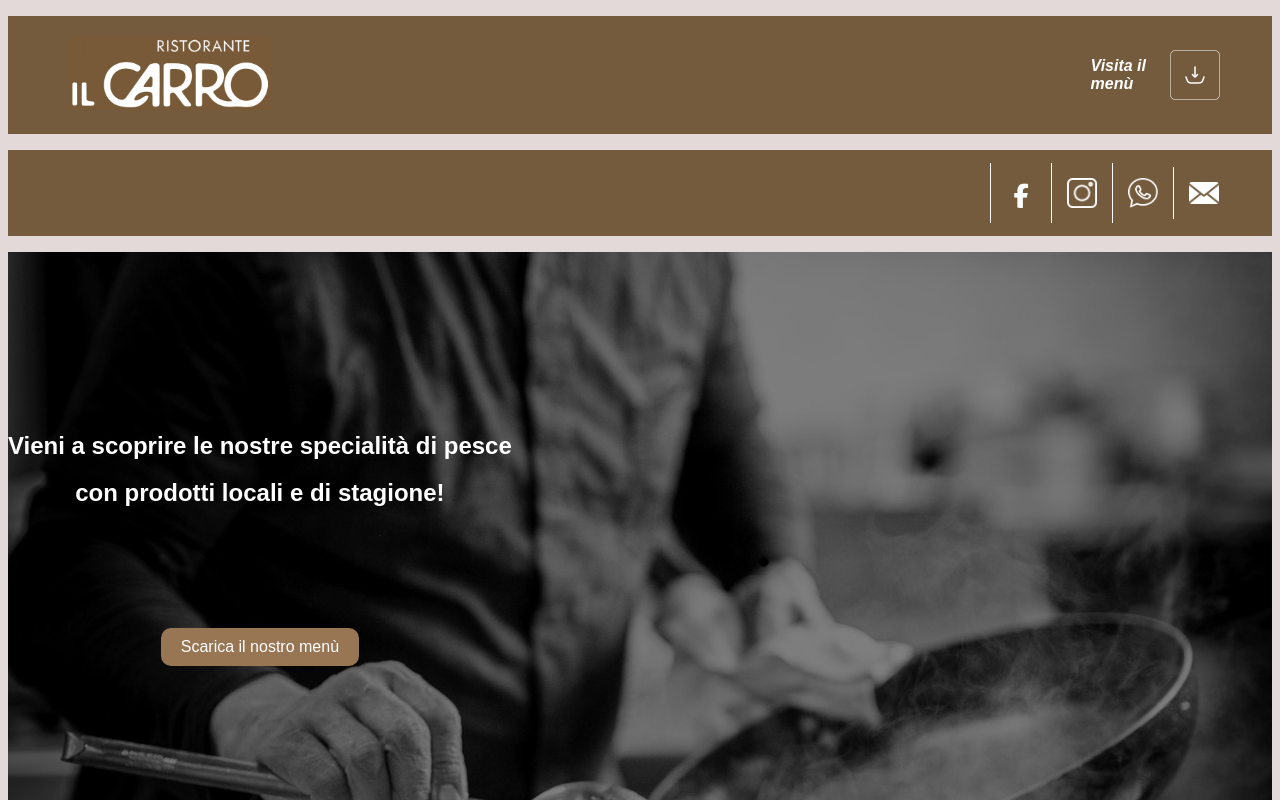
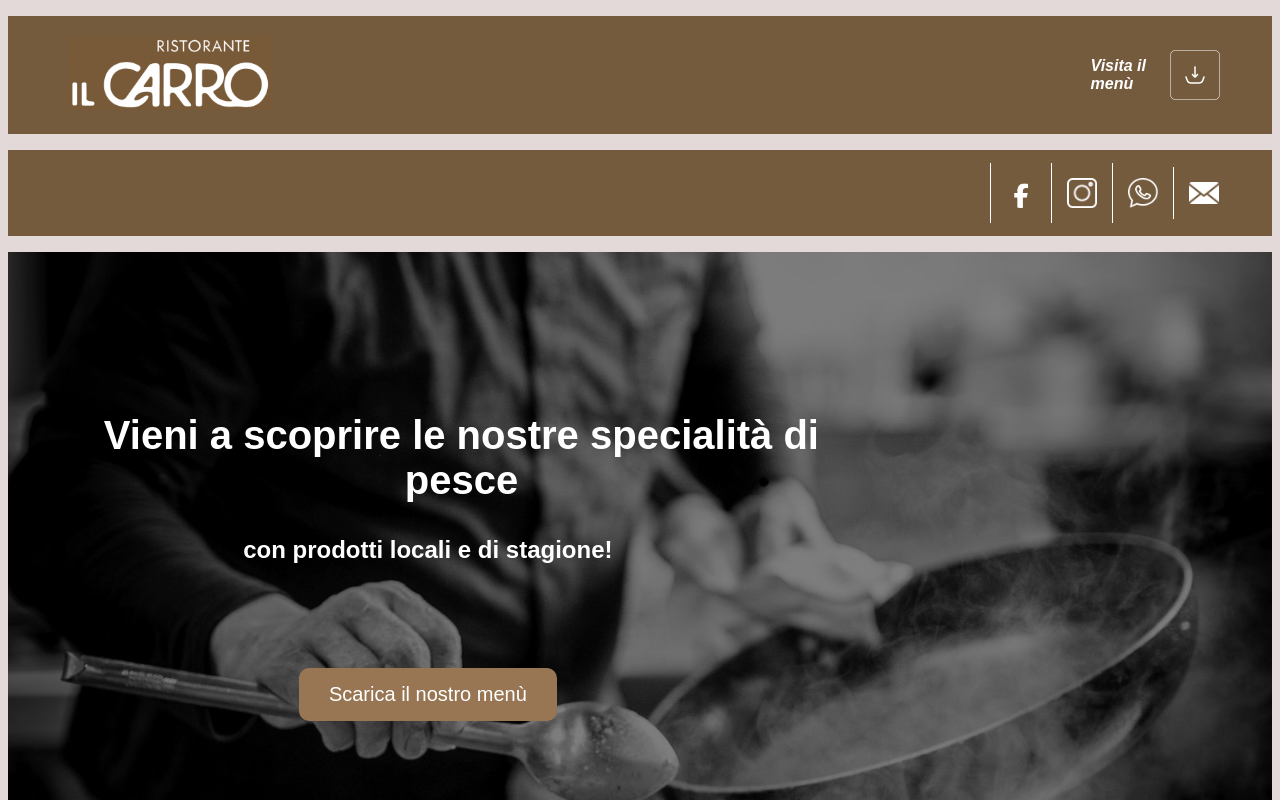
Before and after one commit to aurorar17/ilCarro, a React (Vite) app in the folder ilCarroApp/: page / in a window 1280 px wide. Shown: the top 800 px of the page. Built offline with nearby package versions, Linux system fonts and the light colour scheme; a web font is replaced by a local one.

Commit message:
main section large screen responsive

```diff
--- a/ilCarroApp/src/styles/main-section.css
+++ b/ilCarroApp/src/styles/main-section.css
@@ -55,3 +55,20 @@
 .main-1 {
   color: white;
 }
+
+@media (min-width: 768px) {
+  .main {
+    height: 80vh;
+  }
+
+  .sfondo-main h1 {
+    margin-left: 8%;
+    font-size: 40px;
+  }
+
+  .main-button {
+    margin-top: 10%;
+    padding: 15px 30px;
+    font-size: 20px;
+  }
+}
```
